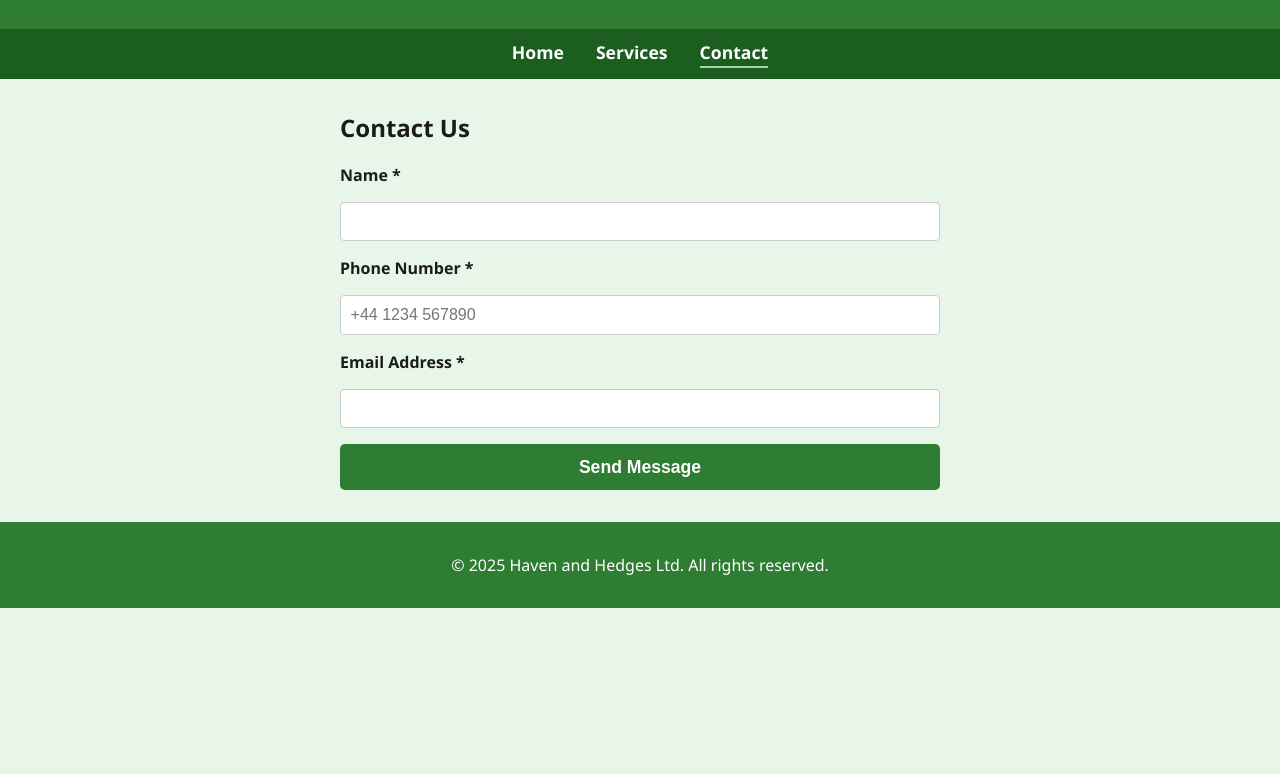
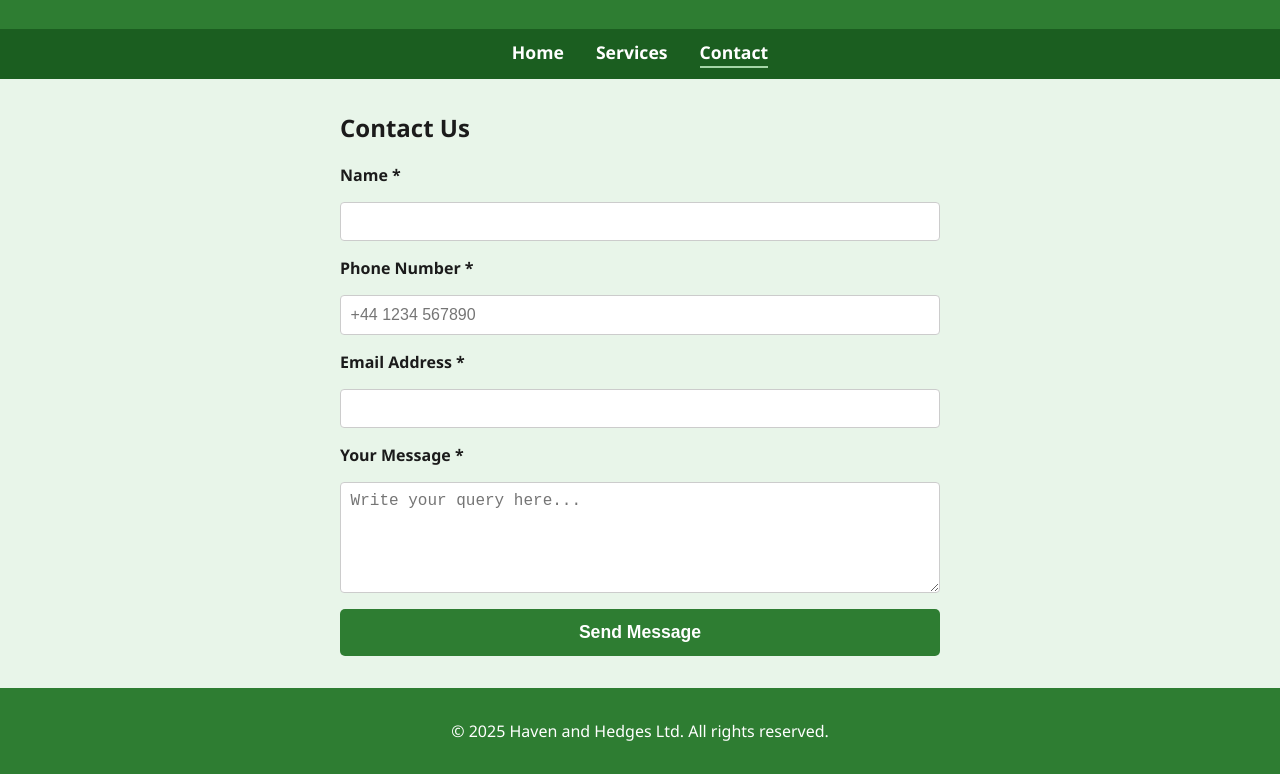
Before and after one commit to N177HU/havenhedge, a plain HTML site: page contact.html in a window 1280 px wide. Shown: the part 127-901 px from the top of the page. Before the commit the page ends 800 px from the top, so only its background shows below. Drawn offline with Linux system fonts and the light colour scheme.

Commit message:
Update contact.html

```diff
--- a/contact.html
+++ b/contact.html
@@ -112,6 +112,9 @@
       <label for="email">Email Address *</label>
       <input type="email" id="email" name="_replyto" required />
 
+      <label for="message">Your Message *</label>
+      <textarea id="message" name="message" rows="5" required placeholder="Write your query here..."></textarea>
+
       <button type="submit">Send Message</button>
     </form>
   </main>
```
